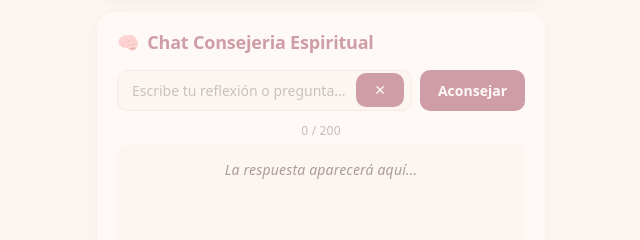
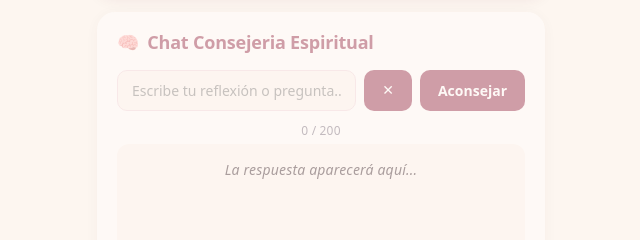
Before and after one commit to mvalencia-16/servicios, a website built with Vite: page demo-hola-frontend/index.html in a window 1280 px wide. Shown: the part 1075-1315 px from the top of the page, 319-959 px from the left. Built offline with nearby package versions, Linux system fonts and the light colour scheme; no server answers.

Commit message:
fix: move X button outside input and minimize its size

```diff
--- a/demo-hola-frontend/src/main.ts
+++ b/demo-hola-frontend/src/main.ts
@@ -154,8 +154,8 @@
         <div class="consejero-pregunta-row">
       <div class="pregunta-input-wrap">
         <input type="text" id="pregunta-input" maxlength="200" placeholder="Escribe tu reflexión o pregunta..." />
-        <button type="button" id="limpiar-pregunta-btn" class="limpiar-pregunta-btn" title="Limpiar">&#x2715;</button>
       </div>
+      <button type="button" id="limpiar-pregunta-btn" class="limpiar-pregunta-btn" title="Limpiar">&#x2715;</button>
       <button id="realizar-pregunta-btn" type="button">Aconsejar</button>
     </div>
     <span id="pregunta-contador" class="pregunta-contador">0 / 200</span>
--- a/demo-hola-frontend/src/style.css
+++ b/demo-hola-frontend/src/style.css
@@ -786,19 +786,18 @@
 
 .pregunta-input-wrap input[type='text'] {
   width: 100%;
-  padding-right: 36px;
   box-sizing: border-box;
 }
 
 .limpiar-pregunta-btn {
-  position: absolute;
-  right: 8px;
+  flex-shrink: 0;
   background: none;
   border: none;
+  border-radius: 4px;
   cursor: pointer;
-  font-size: 13px;
-  color: #a08090;
-  padding: 0;
+  font-size: 10px;
+  color: #c0a0b0;
+  padding: 2px 4px;
   line-height: 1;
   transition: color 0.2s;
 }
@@ -811,7 +810,7 @@
   flex: 1;
   font-family: var(--sans);
   font-size: 14px;
-  padding: 10px 38px 10px 14px;
+  padding: 10px 14px;
   border-radius: 10px;
   border: 1px solid #f0d5dc;
   background: #fdf6f0;
```
